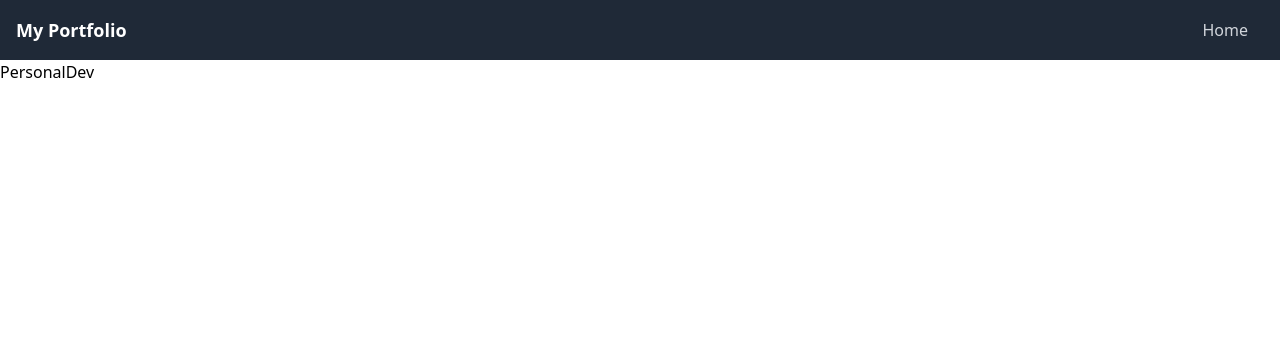
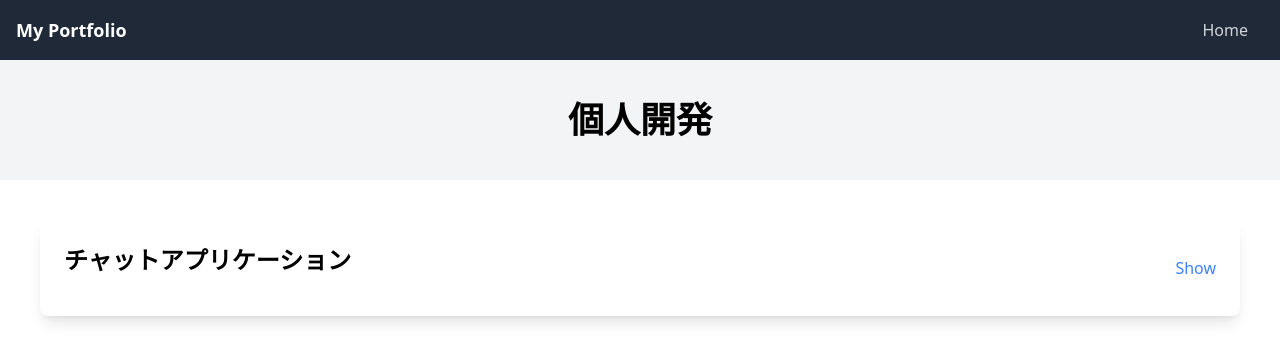
Before and after one commit to k22036/portfolio, a React (Create React App) app: page /portfolio/personal-dev in a window 1280 px wide. Shown: the top 362 px of the page. Built offline with nearby package versions, Linux system fonts and the light colour scheme.

Commit message:
add: chat-app

```diff
--- /dev/null
+++ b/src/components/Content.tsx
@@ -0,0 +1,39 @@
+import React, { useState } from 'react';
+
+type Props = {
+  children: React.ReactNode;
+  title: string;
+}
+
+const Content: React.FC<Props> = ({ children, title }) => {
+  const [isOpen, setIsOpen] = useState(false);  // 折りたたみ状態を管理する
+
+  const toggleContent = () => {
+    setIsOpen(!isOpen);  // 状態をトグル（切り替え）
+  }
+
+  return (
+    <div className='container mx-auto'>
+      <div className='grid grid-cols-1 gap-8'>
+        <div className='bg-white p-6 rounded-lg shadow-lg'>
+          <div className='flex justify-between items-center'>
+            <h3 className='text-2xl font-bold mb-4'>{title}</h3>
+            <button
+              onClick={toggleContent}
+              className='text-blue-500 hover:underline'
+            >
+              {isOpen ? 'Hide' : 'Show'}
+            </button>
+          </div>
+          {isOpen && (
+            <div className='mt-4'>
+              {children}
+            </div>
+          )}
+        </div>
+      </div>
+    </div>
+  );
+}
+
+export default Content;
--- a/src/pages/home.tsx
+++ b/src/pages/home.tsx
@@ -9,14 +9,14 @@ const projects = [
 
 const Home = () => {
   return (
-    <section id="projects" className="py-20 bg-gray-100">
+    <section className="py-20 bg-gray-100">
       <div className="container mx-auto">
         <div className="grid grid-cols-1 md:grid-cols-2 lg:grid-cols-3 gap-8">
           {projects.map((project, index) => (
             <div key={index} className="bg-white p-6 rounded-lg shadow-lg">
               <h3 className="text-2xl font-bold mb-4">{project.title}</h3>
               <p className="mb-4">{project.description}</p>
-              <Link to={project.link} className="text-blue-500 hover:underline">View Project</Link>
+              <Link to={project.link} className="text-blue-500 hover:underline">View Projects</Link>
             </div>
           ))}
         </div>
--- a/src/pages/personalDev.tsx
+++ b/src/pages/personalDev.tsx
@@ -1,8 +1,45 @@
-import React from 'react'
+import Content from '../components/Content'
+import chatHomeImg from '../images/chat-app-home.png'
+import chatAppImg from '../images/chat-app.png'
 
 const PersonalDev = () => {
   return (
-    <div>PersonalDev</div>
+    <>
+      <section className='p-10 bg-gray-100'>
+        {/* title */}
+        <h1 className='text-4xl font-bold text-center'>個人開発</h1>
+      </section>
+      <section className='p-10 bg-white-100'>
+        {/* contents */}
+
+        <Content title='チャットアプリケーション'>
+          <p className='mb-4'>使用技術</p>
+          <ul className='mb-4'>
+            <li>言語: PHP</li>
+            <li>フレームワーク: Laravel</li>
+            <li>データベース: Supabase</li>
+          </ul>
+          <p className='mb-4'>
+            このアプリケーションは，実際に複数人でチャットすることができる．
+            ユーザーは新規登録をすることにより，アプリケーションを利用することができる．
+            認証周りは，Laravel Breezeを用いて実装している．<br />
+            PHP, Laravel, Supabaseを使用した理由は，どれも触ったことがなく使ってみたかったからである．
+          </p>
+          <p className='mb-4'>
+            データベースは，主に，ユーザーテーブル，ルームテーブル，ルーム管理テーブルがある．
+            ルームテーブルは，チャットの内容を保存している．
+            ルーム管理テーブルは，そのテーブルに所属しているユーザーの管理，最終更新時間の管理をしている．
+          </p>
+          <p className='mb-4'>
+            このアプリケーション全体としては，MVCの考え方を取り入れている．
+            本格的に，MVCを採用するのが初めてであったため，自分なりに考えクラス分割を行った．
+          </p>
+          <img src={chatHomeImg} alt='chat-home' className='object-cover mb-4' />
+          <img src={chatAppImg} alt='chat-app' className='object-cover mb-4' />
+        </Content>
+
+      </section>
+    </>
   )
 }
 
```
Also changed, not shown: src/images/chat-app-home.png (added), src/images/chat-app.png (added).
